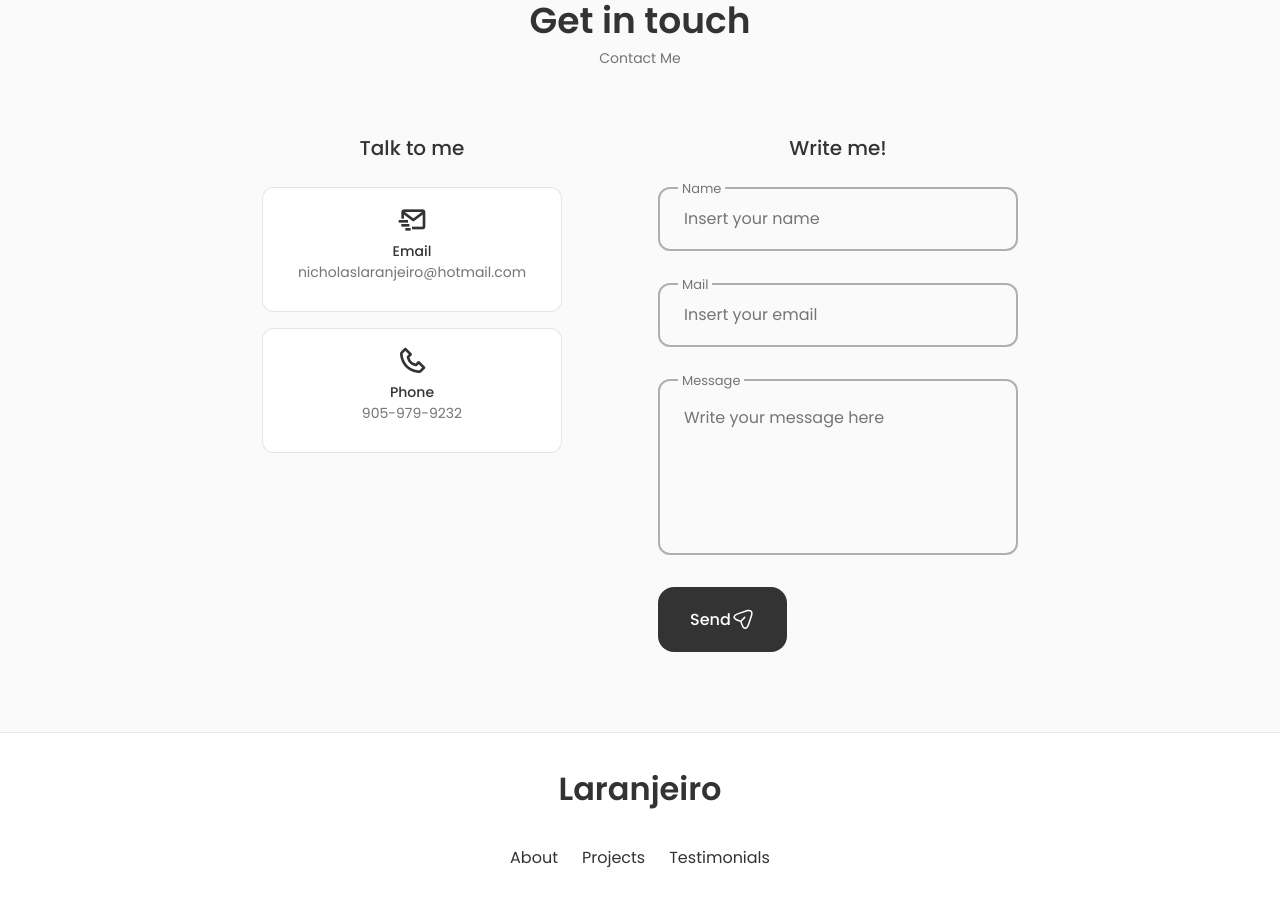
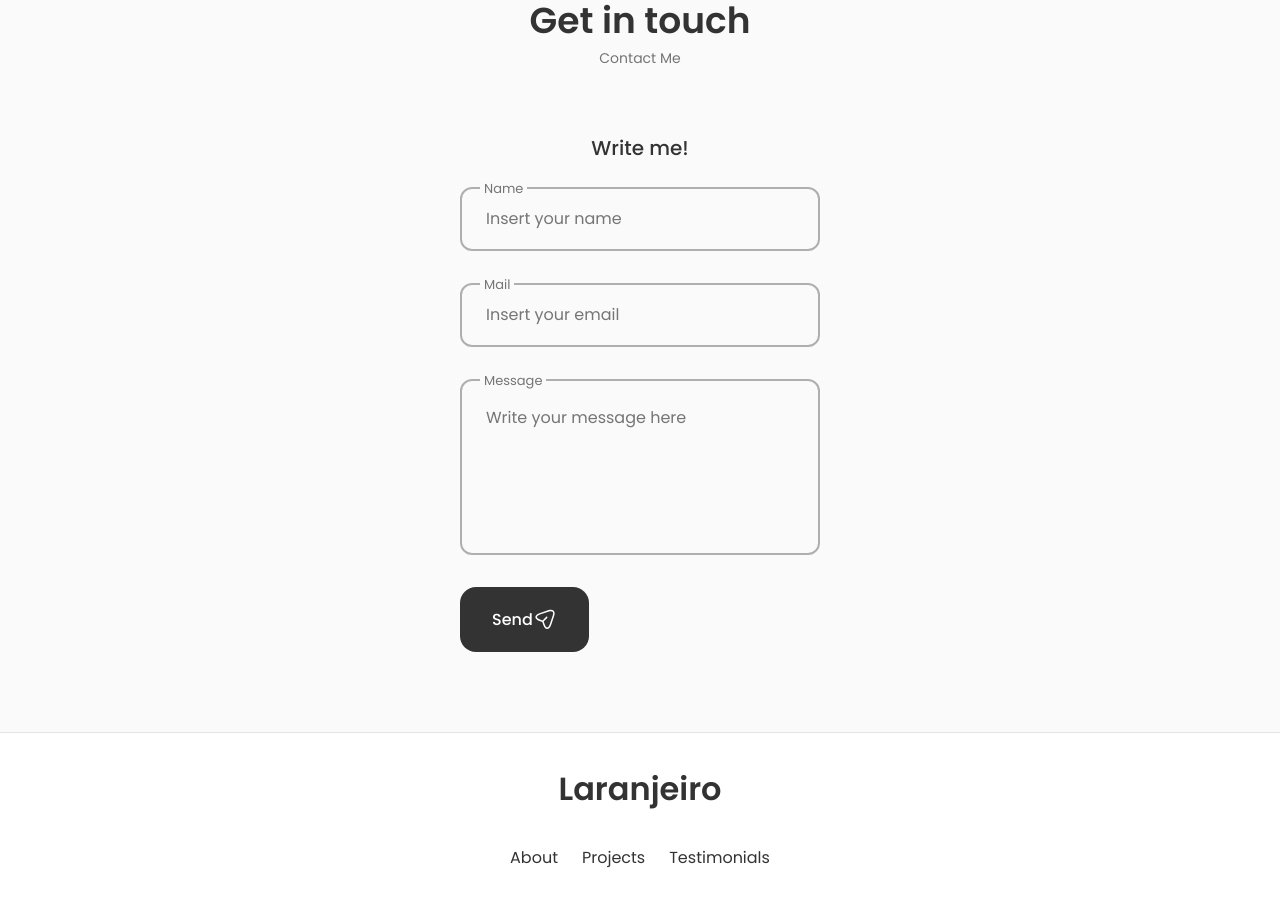
Before and after one commit to nicklaranjeiro/nicklaranjeiro.github.io, a React (Create React App) app: page / in a window 1280 px wide. Shown: the part 3800-4705 px from the top of the page. Built offline with nearby package versions, Linux system fonts and the light colour scheme.

Commit message:
Update to contact section

```diff
--- a/src/components/Contact/contact.css
+++ b/src/components/Contact/contact.css
@@ -1,7 +1,6 @@
 .contact_container {
-  grid-template-columns: repeat(2, max-content);
+  grid-template-columns: repeat(1, max-content);
   justify-content: center;
-  column-gap: 6rem;
   padding-bottom: 3rem;
 }
 
--- a/src/components/Contact/contact.jsx
+++ b/src/components/Contact/contact.jsx
@@ -61,25 +61,6 @@ const Contact = () => {
       <span className="section__subtitle">Contact Me</span>
 
       <div className="contact_container container grid">
-        <div className="contact_content">
-          <h3 className="contact_title">Talk to me</h3>
-
-          <div className="contact_info">
-            <div className="contact_card">
-              <i className="bx bx-mail-send contact_card-icon"></i>
-              <h3 className="contact_card-title">Email</h3>
-              <span className="contact_card-data">
-                nicholaslaranjeiro@hotmail.com
-              </span>
-            </div>
-            <div className="contact_card">
-              <i className="bx bx-phone contact_card-icon"></i>
-              <h3 className="contact_card-title">Phone</h3>
-              <span className="contact_card-data">905-979-9232</span>
-            </div>
-          </div>
-        </div>
-
         <div className="contact_content">
           <h3 className="contact_title">Write me!</h3>
 
```
